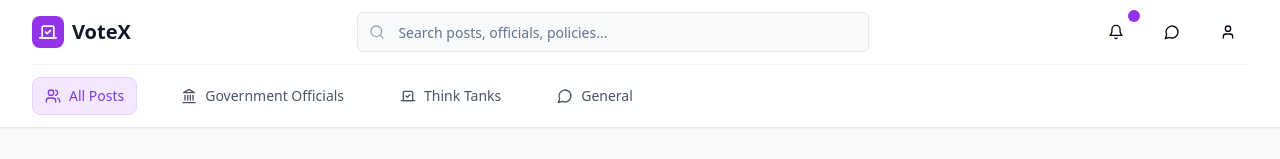
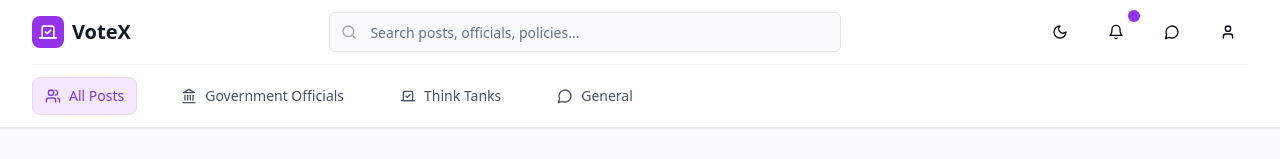
Before and after one commit to AlphaBravoKola/academic-purple-hues, a React (Vite) app: page / in a window 1280 px wide. Shown: the top 159 px of the page. Built offline with nearby package versions, Linux system fonts and the light colour scheme.

Commit message:
Add dark mode toggle
Implemented a dark mode toggle using the Switch component and updated the app's theme based on the toggle state. Modified `tailwind.config.ts` and `index.css` to support dark mode.

```diff
--- a/src/App.tsx
+++ b/src/App.tsx
@@ -1,8 +1,10 @@
+
 import { Toaster } from "@/components/ui/toaster";
 import { Toaster as Sonner } from "@/components/ui/sonner";
 import { TooltipProvider } from "@/components/ui/tooltip";
 import { QueryClient, QueryClientProvider } from "@tanstack/react-query";
 import { BrowserRouter, Routes, Route } from "react-router-dom";
+import { ThemeProvider } from "@/components/ThemeProvider";
 import Index from "./pages/Index";
 import NotFound from "./pages/NotFound";
 
@@ -10,6 +12,7 @@ const queryClient = new QueryClient();
 
 const App = () => (
   <QueryClientProvider client={queryClient}>
+    <ThemeProvider defaultTheme="light" storageKey="votex-ui-theme">
       <TooltipProvider>
         <Toaster />
         <Sonner />
@@ -21,6 +24,7 @@ const App = () => (
           </Routes>
         </BrowserRouter>
       </TooltipProvider>
+    </ThemeProvider>
   </QueryClientProvider>
 );
 
--- a/src/components/Header.tsx
+++ b/src/components/Header.tsx
@@ -3,6 +3,7 @@ import React from 'react';
 import { Search, Bell, MessageCircle, User, Vote, Landmark, Users } from 'lucide-react';
 import { Button } from '@/components/ui/button';
 import { Input } from '@/components/ui/input';
+import { ThemeToggle } from '@/components/ThemeToggle';
 
 interface HeaderProps {
   activeFilter: string;
@@ -18,7 +19,7 @@ const Header = ({ activeFilter, onFilterChange }: HeaderProps) => {
   ];
 
   return (
-    <header className="sticky top-0 z-50 bg-white border-b border-gray-200 shadow-sm">
+    <header className="sticky top-0 z-50 bg-white dark:bg-gray-900 border-b border-gray-200 dark:border-gray-700 shadow-sm">
       <div className="max-w-7xl mx-auto px-4 sm:px-6 lg:px-8">
         <div className="flex items-center justify-between h-16">
           {/* Logo */}
@@ -27,23 +28,24 @@ const Header = ({ activeFilter, onFilterChange }: HeaderProps) => {
               <div className="w-8 h-8 bg-purple-600 rounded-lg flex items-center justify-center">
                 <Vote className="w-5 h-5 text-white" />
               </div>
-              <span className="ml-2 text-xl font-bold text-gray-900">VoteX</span>
+              <span className="ml-2 text-xl font-bold text-gray-900 dark:text-white">VoteX</span>
             </div>
           </div>
 
           {/* Search Bar */}
           <div className="flex-1 max-w-lg mx-8">
             <div className="relative">
-              <Search className="absolute left-3 top-1/2 transform -translate-y-1/2 text-gray-400 w-4 h-4" />
+              <Search className="absolute left-3 top-1/2 transform -translate-y-1/2 text-gray-400 dark:text-gray-500 w-4 h-4" />
               <Input
                 placeholder="Search posts, officials, policies..."
-                className="pl-10 bg-gray-50 border-gray-200 focus:bg-white"
+                className="pl-10 bg-gray-50 dark:bg-gray-800 border-gray-200 dark:border-gray-600 focus:bg-white dark:focus:bg-gray-700"
               />
             </div>
           </div>
 
           {/* Action Buttons */}
           <div className="flex items-center space-x-4">
+            <ThemeToggle />
             <Button variant="ghost" size="sm" className="relative">
               <Bell className="w-5 h-5" />
               <span className="absolute -top-1 -right-1 w-3 h-3 bg-purple-600 rounded-full"></span>
@@ -58,7 +60,7 @@ const Header = ({ activeFilter, onFilterChange }: HeaderProps) => {
         </div>
 
         {/* Feed Filters */}
-        <div className="border-t border-gray-100">
+        <div className="border-t border-gray-100 dark:border-gray-700">
           <nav className="flex space-x-8 py-3">
             {filters.map((filter) => {
               const IconComponent = filter.icon;
@@ -68,8 +70,8 @@ const Header = ({ activeFilter, onFilterChange }: HeaderProps) => {
                   onClick={() => onFilterChange(filter.id)}
                   className={`flex items-center space-x-2 px-3 py-2 text-sm font-medium rounded-lg transition-colors ${
                     activeFilter === filter.id
-                      ? 'bg-purple-100 text-purple-700 border border-purple-200'
-                      : 'text-gray-600 hover:text-gray-900 hover:bg-gray-50'
+                      ? 'bg-purple-100 dark:bg-purple-900 text-purple-700 dark:text-purple-300 border border-purple-200 dark:border-purple-700'
+                      : 'text-gray-600 dark:text-gray-400 hover:text-gray-900 dark:hover:text-white hover:bg-gray-50 dark:hover:bg-gray-800'
                   }`}
                 >
                   <IconComponent className="w-4 h-4" />
--- /dev/null
+++ b/src/components/ThemeProvider.tsx
@@ -0,0 +1,74 @@
+
+import React, { createContext, useContext, useEffect, useState } from 'react';
+
+type Theme = 'dark' | 'light' | 'system';
+
+type ThemeProviderProps = {
+  children: React.ReactNode;
+  defaultTheme?: Theme;
+  storageKey?: string;
+};
+
+type ThemeProviderState = {
+  theme: Theme;
+  setTheme: (theme: Theme) => void;
+};
+
+const initialState: ThemeProviderState = {
+  theme: 'system',
+  setTheme: () => null,
+};
+
+const ThemeProviderContext = createContext<ThemeProviderState>(initialState);
+
+export function ThemeProvider({
+  children,
+  defaultTheme = 'system',
+  storageKey = 'vite-ui-theme',
+  ...props
+}: ThemeProviderProps) {
+  const [theme, setTheme] = useState<Theme>(
+    () => (localStorage.getItem(storageKey) as Theme) || defaultTheme
+  );
+
+  useEffect(() => {
+    const root = window.document.documentElement;
+
+    root.classList.remove('light', 'dark');
+
+    if (theme === 'system') {
+      const systemTheme = window.matchMedia('(prefers-color-scheme: dark)')
+        .matches
+        ? 'dark'
+        : 'light';
+
+      root.classList.add(systemTheme);
+      return;
+    }
+
+    root.classList.add(theme);
+  }, [theme]);
+
+  const value = {
+    theme,
+    setTheme: (theme: Theme) => {
+      localStorage.setItem(storageKey, theme);
+      setTheme(theme);
+    },
+  };
+
+  return (
+    <ThemeProviderContext.Provider {...props} value={value}>
+      {children}
+    </ThemeProviderContext.Provider>
+  );
+}
+
+export const useTheme = () => {
+  const context = useContext(ThemeProviderContext);
+
+  if (context === undefined)
+    throw new Error('useTheme must be used within a ThemeProvider');
+
+  return context;
+};
--- /dev/null
+++ b/src/components/ThemeToggle.tsx
@@ -0,0 +1,23 @@
+
+import React from 'react';
+import { Moon, Sun } from 'lucide-react';
+import { Button } from '@/components/ui/button';
+import { useTheme } from '@/components/ThemeProvider';
+
+export function ThemeToggle() {
+  const { theme, setTheme } = useTheme();
+
+  const toggleTheme = () => {
+    setTheme(theme === 'light' ? 'dark' : 'light');
+  };
+
+  return (
+    <Button variant="ghost" size="sm" onClick={toggleTheme}>
+      {theme === 'light' ? (
+        <Moon className="h-5 w-5" />
+      ) : (
+        <Sun className="h-5 w-5" />
+      )}
+    </Button>
+  );
+}
```
Lines whose indentation alone changed are shown as unchanged.
